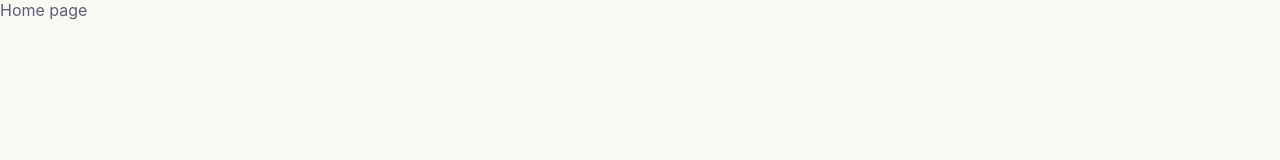
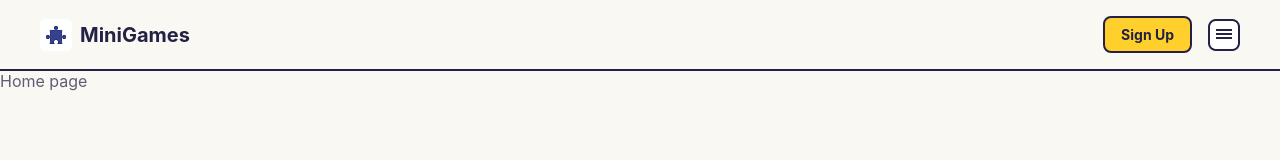
Before and after one commit to otonebieridze/minigames, a website built with Vite: page index.html in a window 1280 px wide. Built offline with nearby package versions, Linux system fonts and the light colour scheme.

Commit message:
feat: add header section

```diff
--- /dev/null
+++ b/src/components/header/header.scss
@@ -0,0 +1,157 @@
+@use '../../styles/tokens' as *;
+@use '../../styles/breakpoints' as *;
+@use '../../styles/mixins' as *;
+
+.header {
+  width: 100%;
+  background-color: $color-bg;
+  border-bottom: 2px solid $color-on-primary;
+}
+
+.header__inner {
+  @include container;
+
+  display: flex;
+  align-items: center;
+  justify-content: space-between;
+
+  padding-block: $size-2;
+
+  @include desktop-up {
+    padding-block: $size-3;
+  }
+}
+
+.header__logo {
+  display: flex;
+  align-items: center;
+  gap: $size-1;
+  text-decoration: none;
+  color: $color-on-primary;
+}
+
+.header__logo-icon {
+  width: $size-4;
+  height: $size-4;
+}
+
+.header__logo-text {
+  font-family: $font-family-inter;
+  font-weight: $font-weight-bold;
+  font-size: $font-size-headline-small;
+
+  @include desktop-up {
+    font-size: $font-size-headline-medium;
+  }
+}
+
+.header__right {
+  display: flex;
+  align-items: center;
+  gap: $size-4;
+}
+
+.header__nav {
+  display: none;
+
+  @include desktop-up {
+    display: flex;
+    gap: $size-5;
+  }
+}
+
+.header__nav-link {
+  font-family: $font-family-inter;
+  font-size: $font-size-body-medium;
+  font-weight: $font-weight-medium;
+  color: $color-on-bg;
+  text-decoration: none;
+  cursor: pointer;
+
+  &:hover {
+    color: $color-on-primary;
+  }
+
+  &--active {
+    color: $color-on-primary;
+    font-weight: $font-weight-bold;
+  }
+}
+
+.header__actions {
+  display: flex;
+  align-items: center;
+  gap: $size-2;
+}
+
+.header__login-btn {
+  display: none;
+
+  @include desktop-up {
+    display: inline-flex;
+    align-items: center;
+    justify-content: center;
+    padding: $btn-medium-padding;
+    border: 2px solid $color-on-primary;
+    border-radius: $corner-small;
+    background: transparent;
+    color: $color-on-primary;
+    font-family: $font-family-inter;
+    font-size: $font-size-label-large;
+    font-weight: $font-weight-bold;
+    cursor: pointer;
+
+    &:hover {
+      background-color: $color-surface;
+    }
+  }
+}
+
+.header__signup-btn {
+  display: none;
+
+  @include tablet-up {
+    display: inline-flex;
+    align-items: center;
+    justify-content: center;
+    padding: $btn-small-padding;
+    border: 2px solid $color-on-primary;
+    border-radius: $corner-small;
+    background-color: $color-primary;
+    color: $color-on-primary;
+    font-family: $font-family-inter;
+    font-size: $font-size-label-large;
+    font-weight: $font-weight-bold;
+    cursor: pointer;
+
+    &:hover {
+      background-color: $color-primary-high;
+    }
+  }
+
+  @include desktop-up {
+    padding: $btn-medium-padding;
+  }
+}
+
+.header__burger {
+  display: flex;
+  align-items: center;
+  justify-content: center;
+  width: $size-4;
+  height: $size-4;
+  padding: 0;
+  border: none;
+  background: transparent;
+  cursor: pointer;
+
+  img {
+    display: block;
+    width: 100%;
+    height: 100%;
+  }
+
+  @include desktop-up {
+    display: none;
+  }
+}
--- /dev/null
+++ b/src/components/header/header.ts
@@ -0,0 +1,36 @@
+import './header.scss';
+import logoIcon from '../../assets/icons/logo.png';
+import hamburgerIcon from '../../assets/icons/hamburger.png';
+
+export function renderHeader(): HTMLElement {
+  const header = document.createElement('header');
+  header.className = 'header';
+
+  header.innerHTML = `
+    <div class="header__inner">
+      <a href="#/" class="header__logo">
+        <img src="${logoIcon}" alt="" class="header__logo-icon" width="32" height="32" />
+        <span class="header__logo-text">MiniGames</span>
+      </a>
+
+      <div class="header__right">
+        <nav class="header__nav" aria-label="Main navigation">
+          <a href="#/" class="header__nav-link header__nav-link--active">Home</a>
+          <a href="#/" class="header__nav-link">Library</a>
+          <a href="#/" class="header__nav-link">Tournaments</a>
+          <a href="#/" class="header__nav-link">Community</a>
+        </nav>
+
+        <div class="header__actions">
+          <button type="button" class="header__login-btn">Log In</button>
+          <button type="button" class="header__signup-btn">Sign Up</button>
+          <button type="button" class="header__burger" aria-label="Open menu">
+            <img src="${hamburgerIcon}" alt="" width="32" height="32" />
+          </button>
+        </div>
+      </div>
+    </div>
+  `;
+
+  return header;
+}
--- a/src/pages/home/home-page.ts
+++ b/src/pages/home/home-page.ts
@@ -1,6 +1,9 @@
+import { renderHeader } from '../../components/header/header';
+
 export function renderHomePage(container: HTMLElement): void {
   const main = document.createElement('main');
   main.className = 'home-page';
   main.textContent = 'Home page';
-  container.append(main);
+
+  container.append(renderHeader(), main);
 }
--- a/src/styles/mixins.scss
+++ b/src/styles/mixins.scss
@@ -17,9 +17,13 @@
   width: 100%;
   max-width: $breakpoint-desktop;
   margin-inline: auto;
-  padding-inline: $size-4;
+  padding-inline: $size-2;
 
   @include tablet-up {
-    padding-inline: $size-6;
+    padding-inline: $size-5;
+  }
+
+  @include desktop-up {
+    padding-inline: $size-10;
   }
 }
```
Also changed, not shown: src/assets/icons/hamburger.png (added), src/assets/icons/logo.png (added).
